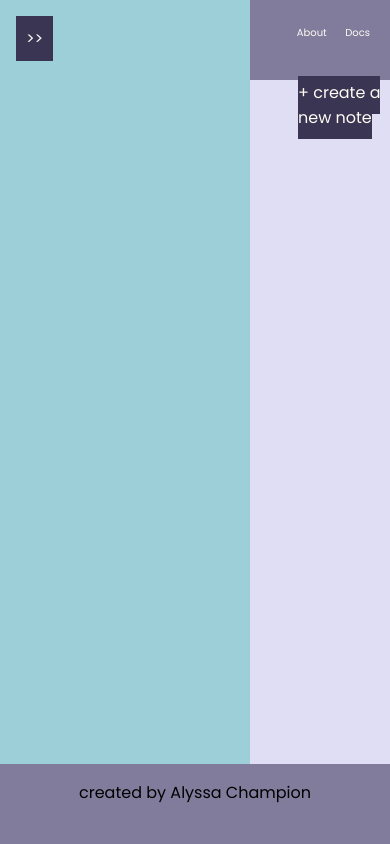
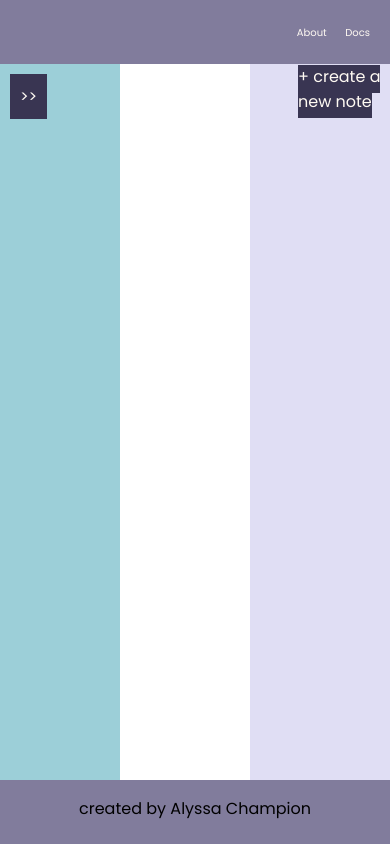
Before and after one commit to Champion-Alyssa/assignment_1, a plain HTML site: page index.html in a window 390 px wide. Drawn offline with Linux system fonts and the light colour scheme.

Commit message:
changes to media queries

```diff
--- a/CSS/styles.css
+++ b/CSS/styles.css
@@ -114,7 +114,7 @@
     border: none;
     background-color:#393552 ;
     color: #fffaf3;
-    padding-block: 5px 10px;
+    padding-bottom: 5px;
     text-decoration: none;
     align-self: center;
 }
@@ -128,4 +128,29 @@
     * {
         font-size: 1rem;
     }
+    .side {
+            grid-area: s ;
+            background-color:#9ccfd8 ;
+            display: flex;
+            flex-direction: column;
+            padding: 10px;
+            width: 40.0%;
+    }
+    .container {
+        display: grid;
+        grid-template-rows: 4rem 1fr 4rem;
+        grid-template-columns: 250px 1fr;
+        grid-template-areas:
+        ' h h h'
+        ' s m m'
+        ' f f f';
+        width: 100vw;
+        height: 100vh;
+    }
+    .main {
+        grid-area: m ;
+        background-color:#e0def4 ;
+        padding-left: auto;
+        width: auto;
+    }
 }
```
Also changed, not shown: note.html (+0 -1 lines).
